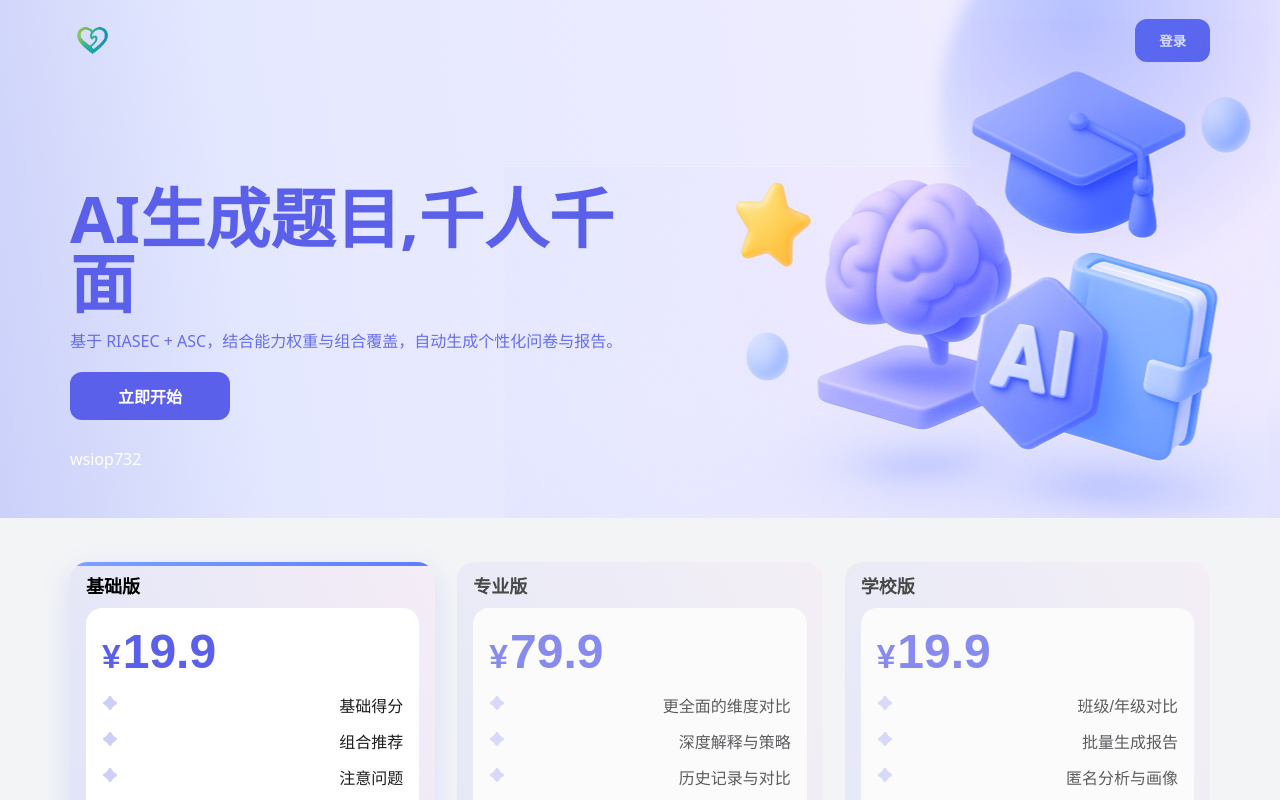
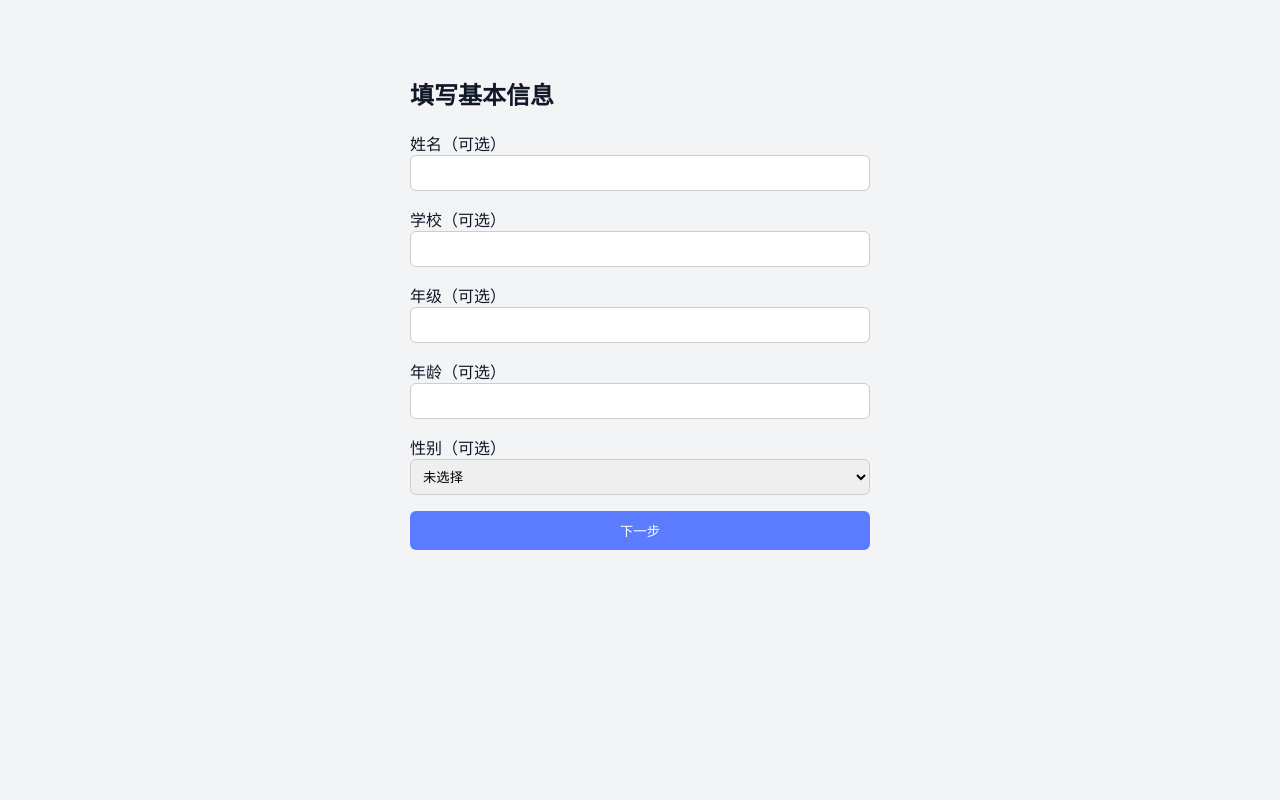
Before and after one commit to hopwesley/wenxintai, a Vue app in the folder frontend/: page /basic-info/1 in a window 1280 px wide. Before the commit this address led to /. Shown: the top 800 px of the page. Built offline with nearby package versions, Linux system fonts and the light colour scheme.

Commit message:
bug fixed

```diff
--- a/frontend/src/components/InviteCodeModal.vue
+++ b/frontend/src/components/InviteCodeModal.vue
@@ -48,7 +48,10 @@ import { verifyInvite } from '@/api'
 import { useTestSession } from '@/store/testSession'
 
 const props = defineProps<{ open: boolean }>()
-const emit = defineEmits<{ (e: 'update:open', value: boolean): void; (e: 'success'): void }>()
+const emit = defineEmits<{
+  (e: 'update:open', value: boolean): void
+  (e: 'success', payload: { code: string, sessionId?: string }): void
+}>()
 
 const code = ref('')
 const loading = ref(false)
@@ -98,11 +101,14 @@ async function handleConfirm() {
   try {
     const sessionId = getSessionId() ?? undefined
     const response = await verifyInvite(trimmedCode.value, sessionId)
-    if (response && typeof response.session_id === 'string') {
+    if (response) {
       setSessionId(response.session_id)
     }
     emit('update:open', false)
-    emit('success')
+    emit('success', {
+      code: trimmedCode.value,
+      sessionId
+    })
   } catch (error) {
     console.error('[InviteCodeModal] verify failed', error)
     if (error instanceof Error) {
--- a/frontend/src/router/index.ts
+++ b/frontend/src/router/index.ts
@@ -7,13 +7,11 @@ const routes: RouteRecordRaw[] = [
         name: 'home',
         component: () => import('@/views/HomeView.vue'),
     },
-    // 2) 将 AssessmentStart 改到 /start（保持 name 不变以兼容守卫里的回退）
     {
         path: '/start',
         name: 'assessment-start',
         component: () => import('@/views/AssessmentStart.vue'),
     },
-    // 3) 补上测试流程的动态路由，承接 HomeView 验证后的跳转
     {
         path: '/test/:variant/step/:step',
         name: 'test-step',
@@ -32,7 +30,13 @@ const routes: RouteRecordRaw[] = [
     {
         path: '/:pathMatch(.*)*',
         redirect: '/'
+    },
+    {
+        path: '/basic-info/:assessmentId',
+        name: 'basic-info',
+        component: () => import('@/views/BasicInfo.vue'),
     }
+
 ]
 
 export const router = createRouter({
--- /dev/null
+++ b/frontend/src/views/BasicInfo.vue
@@ -0,0 +1,102 @@
+<template>
+  <div class="basic-info-page">
+    <h1 class="title">填写基本信息</h1>
+
+    <form class="form" @submit.prevent="submit">
+      <label class="field">
+        <span>姓名（可选）</span>
+        <input v-model="name" type="text" />
+      </label>
+
+      <label class="field">
+        <span>学校（可选）</span>
+        <input v-model="school" type="text" />
+      </label>
+
+      <label class="field">
+        <span>年级（可选）</span>
+        <input v-model="grade" type="text" />
+      </label>
+
+      <label class="field">
+        <span>年龄（可选）</span>
+        <input v-model="age" type="number" />
+      </label>
+
+      <label class="field">
+        <span>性别（可选）</span>
+        <select v-model="gender">
+          <option value="">未选择</option>
+          <option value="male">男</option>
+          <option value="female">女</option>
+        </select>
+      </label>
+
+      <button class="btn btn-primary" type="submit">
+        下一步
+      </button>
+    </form>
+  </div>
+</template>
+
+<script setup lang="ts">
+import { ref } from 'vue'
+import { useRoute, useRouter } from 'vue-router'
+
+const route = useRoute()
+const router = useRouter()
+
+const assessmentId = route.params.assessmentId as string
+
+const name = ref('')
+const school = ref('')
+const grade = ref('')
+const age = ref('')
+const gender = ref('')
+
+async function submit() {
+  // 这里暂时不调用任何后端接口，因为你说 BasicInfo 提交功能还没开发
+  // 下一步直接进入测试占位即可
+  router.push('/test/basic/step/1')
+}
+</script>
+
+<style scoped>
+.basic-info-page {
+  max-width: 500px;
+  margin: 40px auto;
+  padding: 20px;
+}
+
+.title {
+  font-size: 24px;
+  margin-bottom: 20px;
+}
+
+.form {
+  display: flex;
+  flex-direction: column;
+  gap: 16px;
+}
+
+.field {
+  display: flex;
+  flex-direction: column;
+}
+
+input,
+select {
+  height: 36px;
+  padding: 8px;
+  border-radius: 6px;
+  border: 1px solid #ccc;
+}
+
+.btn-primary {
+  background: #5b7cff;
+  color: #fff;
+  padding: 10px;
+  border-radius: 6px;
+  border: none;
+}
+</style>
--- a/frontend/src/views/HomeView.vue
+++ b/frontend/src/views/HomeView.vue
@@ -265,6 +265,7 @@ import '@/styles/home.css'
 import WeChatLoginDialog from '@/components/WeChatLoginDialog.vue'
 import InviteCodeModal from '@/components/InviteCodeModal.vue'
 import { useRouter } from 'vue-router'
+import {createAssessment} from "@/api/assessment";
 
 const showLogin = ref(false)
 
@@ -280,8 +281,13 @@ function openLogin() {
   console.log('[HomeView] dialogOpen ->', showLogin.value)
 }
 
-function handleInviteSuccess() {
-  router.push('/test/basic/step/1')
+async function handleInviteSuccess(payload: { code: string; sessionId?: string }) {
+  const resp = await createAssessment({
+    invite_code: payload.code,
+    mode: 'basic'
+  })
+
+  router.push(`/basic-info/${resp.assessment_id}`)
 }
 
 type PlanKey = 'public' | 'pro' | 'school'
```
